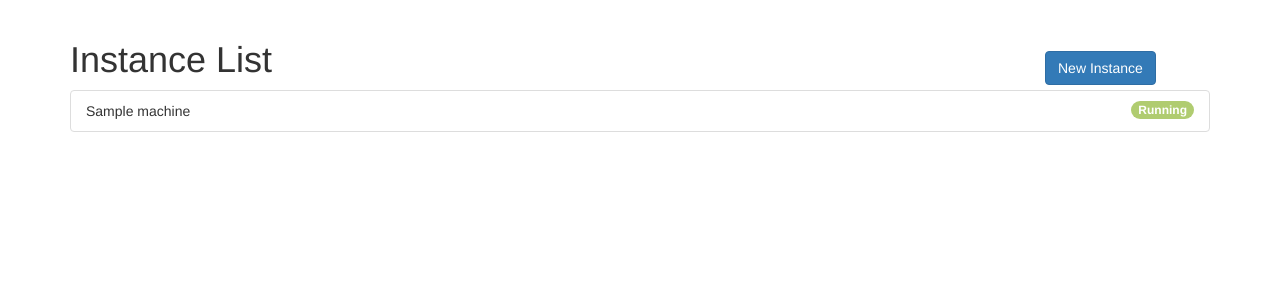
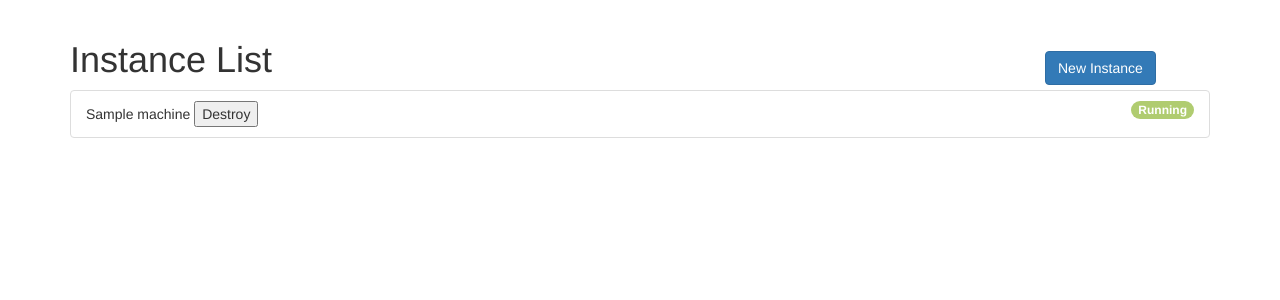
Before and after one commit to tkms1122/nile_web_service, a Django app: page /ec2/ in a window 1280 px wide. Shown: the part 52-352 px from the top of the page. Run offline with Django 3.2, Linux system fonts and the light colour scheme; a user stored in the database is signed in; tables that the repository leaves empty hold one stand-in row (values such as "Sample post"); parts of the project's set-up code (start-up, migrations or seed data) failed here and were passed over; some libraries are stand-ins or nearby versions.

Commit message:
destroy button

```diff
--- a/ec2/templates/ec2/machines/index.html
+++ b/ec2/templates/ec2/machines/index.html
@@ -36,7 +36,9 @@
 
 <ul class="list-group">
 {% for machine in machines %}
-<li class="list-group-item">{{machine.name}}<span class="badge {{machine.getstatecolor}}">{{machine.getstate}}</span></li>
+<li class="list-group-item">{{machine.name}}
+    <button id="destroy-{{machine.machine_token}}">Destroy</button>
+    <span class="badge {{machine.getstatecolor}}">{{machine.getstate}}</span></li>
 {% endfor %}
 </ul>
 </div>
@@ -114,7 +116,21 @@ $(function() {
             }
         });
     });
+
+    $('[id^=destroy]').click(function(event) {
+        $.ajax({
+            dataType: 'text',
+            url: '{% url "ec2:launch" %}/../' + this.id,
+            success: function(data, dataType) {
+                alert('destroyed. please reload')
+            },
+            error: function(request, stat, err) {
+                alert('通信に失敗しました: ' + stat)
+            }
+        });
+    });
 })
+
 </script>
 
 {% endblock %}
--- a/ec2/urls.py
+++ b/ec2/urls.py
@@ -6,6 +6,7 @@ urlpatterns = patterns('',
                        url(r'^home/$', views.machines_index, name='home'),
                        url(r'^machines/$', views.machines_index, name='machines'),
                        url(r'^machines/launch$', views.machines_launch, name='launch'),
+                       url(r'^machines/destroy-(?P<machine_token>.+)/$', views.machines_destroy, name='destroy'),
                        # url(r'^machines/(\d+)$', views.machines_show),
                        # url(r'^machines/new$', views.machines_new),
                        # url(r'^machines/create$', views.machines_create), POST
--- a/ec2/views.py
+++ b/ec2/views.py
@@ -44,3 +44,9 @@ def machines_launch(request):
             res['statcolor'] = m.getstatecolor()
             m.save()
     return HttpResponse(json.dumps(res))
+
+def machines_destroy(request, machine_token):
+    if request.user.is_authenticated():
+        m = Machine.objects.get(machine_token=machine_token)
+        m.delete()
+    return HttpResponse('done')
```
